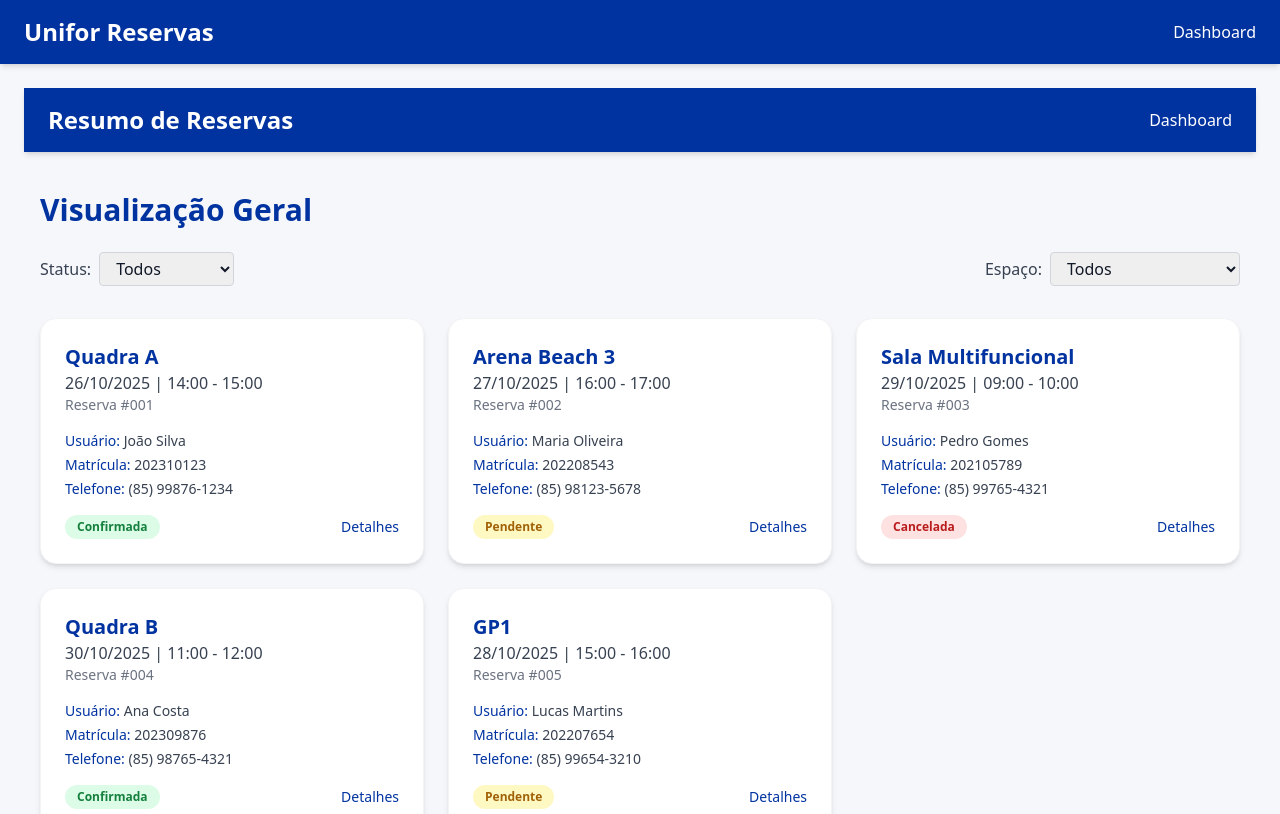
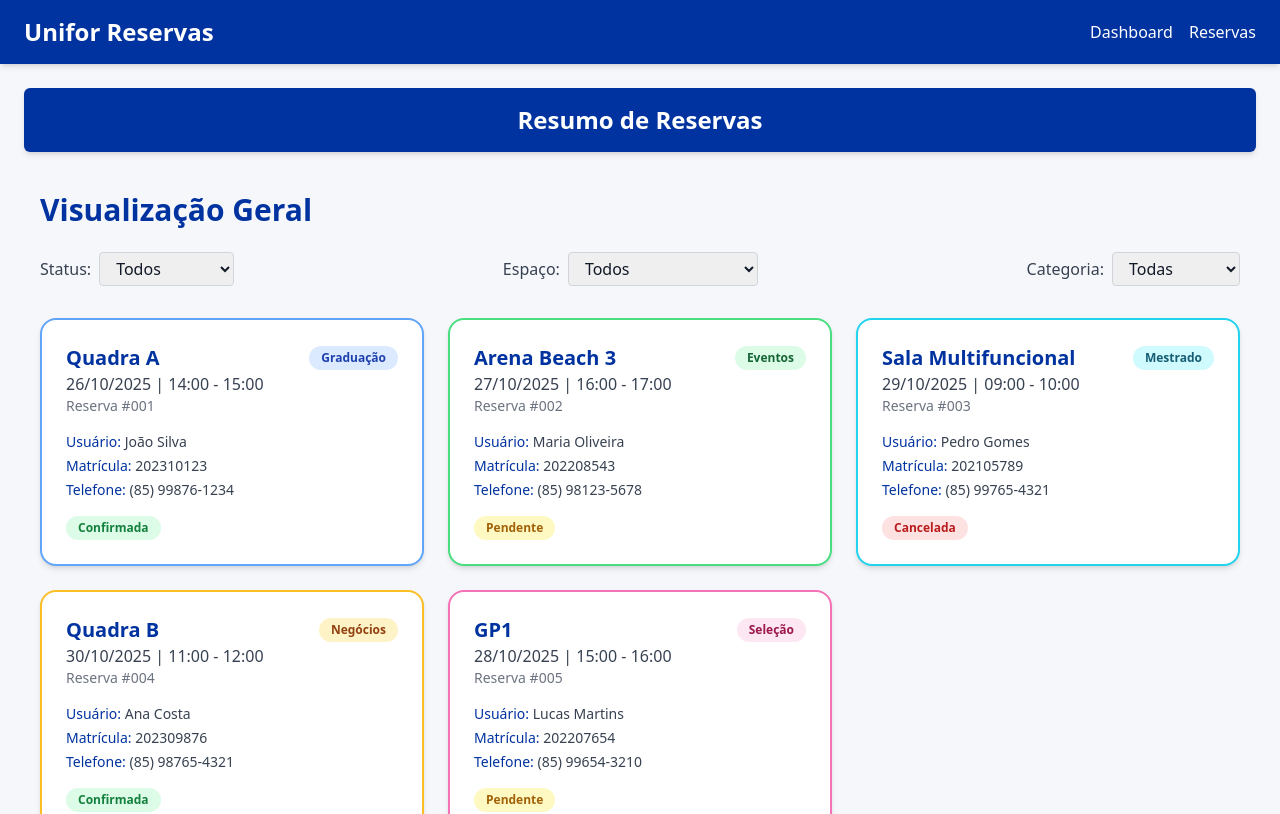
Before and after one commit to savass33/trabalho-dev-web-25.2, a React (Vite) app: page /resumo-reservas in a window 1280 px wide. Shown: the top 814 px of the page. Built offline with nearby package versions, Linux system fonts and the light colour scheme.

Commit message:
feat: reservas view page

```diff
--- a/src/App.tsx
+++ b/src/App.tsx
@@ -9,6 +9,9 @@ export default function App() {
           <nav className="space-x-4 text-sm md:text-base">
             <a href="/" className="hover:underline">
               Dashboard
+            </a>
+            <a href="/resumo-reservas" className="hover:underline">
+              Reservas
             </a>
           </nav>
         </div>
--- a/src/routes/AppRoutes.tsx
+++ b/src/routes/AppRoutes.tsx
@@ -8,6 +8,7 @@ export default function AppRoutes() {
   return (
     <Routes>
       <Route path="/" element={<DashboardView />} />
+      <Route path="/dashboard" element={<DashboardView />} />
       <Route path="/espaco/:nome" element={<DetalheEspacoView />} /> {/* 👈 nova rota */}
       <Route path="/resumo-reservas" element={<ResumoReservasView />} />
 
--- a/src/views/NovaReservaView.tsx
+++ b/src/views/NovaReservaView.tsx
@@ -1,3 +1,4 @@
+/* eslint-disable @typescript-eslint/no-unused-vars */
 import { useState } from "react";
 import ModalConfirmacao from "../components/ModalConfirmacao";
 
@@ -5,14 +6,30 @@ interface FormReservaProps {
   espaco: string;
   dia: string;
   hora: string;
+  categoria: string;
 }
 
-export default function NovaReservaView({ espaco, dia, hora }: FormReservaProps) {
+type Opcao =
+  | "Graduação"
+  | "Pós-Graduação"
+  | "Doutorado"
+  | "Mestrado"
+  | "Negócios"
+  | "Eventos"
+  | "Seleção"
+  | "Aluguel";
+
+export default function NovaReservaView({
+  espaco,
+  dia,
+  hora,
+  categoria,
+}: FormReservaProps) {
   const [nome, setNome] = useState("");
   const [cpf, setCpf] = useState("");
   const [matricula, setMatricula] = useState("");
+  const [opcao, setOpcao] = useState<Opcao | "">("");
   const [showModal, setShowModal] = useState(false);
-
 
   const handleSubmit = (e: React.FormEvent) => {
     e.preventDefault();
@@ -20,20 +37,20 @@ export default function NovaReservaView({ espaco, dia, hora }: FormReservaProps)
       espaco,
       dia,
       hora,
+      categoria: opcao,
       nome,
       cpf,
       matricula,
     });
-     // Exibe modal de confirmação
     setShowModal(true);
   };
 
   const handleCloseModal = () => {
     setShowModal(false);
-    // opcional: limpar formulário
     setNome("");
     setCpf("");
     setMatricula("");
+    setOpcao("");
   };
 
   return (
@@ -42,7 +59,9 @@ export default function NovaReservaView({ espaco, dia, hora }: FormReservaProps)
 
       <form onSubmit={handleSubmit} className="space-y-4">
         <div>
-          <label className="block mb-1 text-sm font-medium">Nome completo</label>
+          <label className="block mb-1 text-sm font-medium">
+            Nome completo
+          </label>
           <input
             type="text"
             value={nome}
@@ -74,6 +93,29 @@ export default function NovaReservaView({ espaco, dia, hora }: FormReservaProps)
           />
         </div>
 
+        <div>
+          <label className="block mb-1 text-sm font-medium" htmlFor="categoria">
+            Categoria
+          </label>
+          <select
+            id="categoria"
+            value={opcao}
+            onChange={(e) => setOpcao(e.target.value as Opcao)}
+            className="w-full border rounded p-2"
+            required
+          >
+            <option value="">Selecione...</option>
+            <option value="Graduação">Graduação</option>
+            <option value="Pós-Graduação">Pós-Graduação</option>
+            <option value="Doutorado">Doutorado</option>
+            <option value="Mestrado">Mestrado</option>
+            <option value="Negócios">Negócios</option>
+            <option value="Eventos">Eventos</option>
+            <option value="Seleção">Seleção</option>
+            <option value="Aluguel">Aluguel</option>
+          </select>
+        </div>
+
         <button
           type="submit"
           className="w-full bg-[#0033A0] text-white py-2 rounded-lg hover:bg-[#1E4BD1]"
@@ -82,7 +124,6 @@ export default function NovaReservaView({ espaco, dia, hora }: FormReservaProps)
         </button>
       </form>
 
-         {/* Modal de Confirmação */}
       <ModalConfirmacao
         isOpen={showModal}
         onClose={handleCloseModal}
@@ -90,7 +131,6 @@ export default function NovaReservaView({ espaco, dia, hora }: FormReservaProps)
         dia={dia}
         hora={hora}
       />
-
     </div>
   );
 }
--- a/src/views/ResumoReservasView.tsx
+++ b/src/views/ResumoReservasView.tsx
@@ -1,6 +1,7 @@
+/* eslint-disable @typescript-eslint/no-explicit-any */
 import { useState, useEffect } from "react";
 
-// Estrutura de uma reserva
+// Estrutura de uma reserva, agora com campo 'categoria'
 interface Reserva {
   id: number;
   espaco: string;
@@ -9,52 +10,173 @@ interface Reserva {
   telefone: string;
   data: string;
   hora: string;
+  categoria:
+    | "Graduação"
+    | "Pós-Graduação"
+    | "Doutorado"
+    | "Mestrado"
+    | "Negócios"
+    | "Eventos"
+    | "Seleção"
+    | "Aluguel";
   status: "Confirmada" | "Pendente" | "Cancelada";
 }
 
+// Mapa de cores fixas por categoria — garante identidade visual e consistência
+const categoriaCores: Record<
+  Reserva["categoria"],
+  { bg: string; text: string; border: string }
+> = {
+  Graduação: {
+    bg: "bg-blue-100",
+    text: "text-blue-800",
+    border: "border-blue-400",
+  },
+  "Pós-Graduação": {
+    bg: "bg-purple-100",
+    text: "text-purple-800",
+    border: "border-purple-400",
+  },
+  Doutorado: {
+    bg: "bg-indigo-100",
+    text: "text-indigo-800",
+    border: "border-indigo-400",
+  },
+  Mestrado: {
+    bg: "bg-cyan-100",
+    text: "text-cyan-800",
+    border: "border-cyan-400",
+  },
+  Negócios: {
+    bg: "bg-amber-100",
+    text: "text-amber-800",
+    border: "border-amber-400",
+  },
+  Eventos: {
+    bg: "bg-green-100",
+    text: "text-green-800",
+    border: "border-green-400",
+  },
+  Seleção: {
+    bg: "bg-pink-100",
+    text: "text-pink-800",
+    border: "border-pink-400",
+  },
+  Aluguel: {
+    bg: "bg-gray-100",
+    text: "text-gray-800",
+    border: "border-gray-400",
+  },
+};
+
 export default function ResumoReservasView() {
   const [reservas, setReservas] = useState<Reserva[]>([]);
-  const [filtroStatus, setFiltroStatus] = useState<"Todos" | "Confirmada" | "Pendente" | "Cancelada">("Todos");
+  const [filtroStatus, setFiltroStatus] = useState<
+    "Todos" | "Confirmada" | "Pendente" | "Cancelada"
+  >("Todos");
   const [filtroEspaco, setFiltroEspaco] = useState<string>("Todos");
+  const [filtroCategoria, setFiltroCategoria] = useState<string>("Todas");
 
   // Dados fictícios para demonstração
   useEffect(() => {
     setReservas([
-      { id: 1, espaco: "Quadra A", usuario: "João Silva", matricula: "202310123", telefone: "(85) 99876-1234", data: "2025-10-26", hora: "14:00 - 15:00", status: "Confirmada" },
-      { id: 2, espaco: "Arena Beach 3", usuario: "Maria Oliveira", matricula: "202208543", telefone: "(85) 98123-5678", data: "2025-10-27", hora: "16:00 - 17:00", status: "Pendente" },
-      { id: 3, espaco: "Sala Multifuncional", usuario: "Pedro Gomes", matricula: "202105789", telefone: "(85) 99765-4321", data: "2025-10-29", hora: "09:00 - 10:00", status: "Cancelada" },
-      { id: 4, espaco: "Quadra B", usuario: "Ana Costa", matricula: "202309876", telefone: "(85) 98765-4321", data: "2025-10-30", hora: "11:00 - 12:00", status: "Confirmada" },
-      { id: 5, espaco: "GP1", usuario: "Lucas Martins", matricula: "202207654", telefone: "(85) 99654-3210", data: "2025-10-28", hora: "15:00 - 16:00", status: "Pendente" },
+      {
+        id: 1,
+        espaco: "Quadra A",
+        usuario: "João Silva",
+        matricula: "202310123",
+        telefone: "(85) 99876-1234",
+        data: "2025-10-26",
+        hora: "14:00 - 15:00",
+        categoria: "Graduação",
+        status: "Confirmada",
+      },
+      {
+        id: 2,
+        espaco: "Arena Beach 3",
+        usuario: "Maria Oliveira",
+        matricula: "202208543",
+        telefone: "(85) 98123-5678",
+        data: "2025-10-27",
+        hora: "16:00 - 17:00",
+        categoria: "Eventos",
+        status: "Pendente",
+      },
+      {
+        id: 3,
+        espaco: "Sala Multifuncional",
+        usuario: "Pedro Gomes",
+        matricula: "202105789",
+        telefone: "(85) 99765-4321",
+        data: "2025-10-29",
+        hora: "09:00 - 10:00",
+        categoria: "Mestrado",
+        status: "Cancelada",
+      },
+      {
+        id: 4,
+        espaco: "Quadra B",
+        usuario: "Ana Costa",
+        matricula: "202309876",
+        telefone: "(85) 98765-4321",
+        data: "2025-10-30",
+        hora: "11:00 - 12:00",
+        categoria: "Negócios",
+        status: "Confirmada",
+      },
+      {
+        id: 5,
+        espaco: "GP1",
+        usuario: "Lucas Martins",
+        matricula: "202207654",
+        telefone: "(85) 99654-3210",
+        data: "2025-10-28",
+        hora: "15:00 - 16:00",
+        categoria: "Seleção",
+        status: "Pendente",
+      },
     ]);
   }, []);
 
-  // Filtragem de reservas
+  // --- Lógica de filtragem ---
+  // Aplica os filtros selecionados pelo usuário em tempo real
   const reservasFiltradas = reservas.filter((reserva) => {
-    const statusMatch = filtroStatus === "Todos" || reserva.status === filtroStatus;
-    const espacoMatch = filtroEspaco === "Todos" || reserva.espaco === filtroEspaco;
-    return statusMatch && espacoMatch;
+    const statusMatch =
+      filtroStatus === "Todos" || reserva.status === filtroStatus;
+    const espacoMatch =
+      filtroEspaco === "Todos" || reserva.espaco === filtroEspaco;
+    const categoriaMatch =
+      filtroCategoria === "Todas" || reserva.categoria === filtroCategoria;
+    return statusMatch && espacoMatch && categoriaMatch;
   });
 
-  // Obter lista única de espaços para filtro
-  const espacos = ["Todos", ...Array.from(new Set(reservas.map(r => r.espaco)))];
+  // Criação dinâmica das listas de filtros (sem duplicações)
+  const espacos = [
+    "Todos",
+    ...Array.from(new Set(reservas.map((r) => r.espaco))),
+  ];
+  const categorias = [
+    "Todas",
+    ...Array.from(new Set(reservas.map((r) => r.categoria))),
+  ];
 
   return (
     <div className="min-h-screen bg-[#F5F7FB] flex flex-col">
-      {/* Cabeçalho */}
-      <header className="bg-[#0033A0] text-white shadow-md">
-        <div className="container mx-auto flex justify-between items-center px-6 py-4">
+      {/* Cabeçalho principal */}
+      <header className="bg-[#0033A0] text-white shadow-md rounded-md">
+        <div className="container mx-auto flex justify-center items-center px-6 py-4">
           <h1 className="text-2xl font-bold">Resumo de Reservas</h1>
-          <nav className="space-x-4 text-sm md:text-base">
-            <a href="/dashboard" className="hover:underline">Dashboard</a>
-          </nav>
+          <nav className="space-x-4 text-sm md:text-base"></nav>
         </div>
       </header>
 
-      {/* Conteúdo */}
+      {/* Conteúdo principal */}
       <main className="flex-grow container mx-auto px-4 py-10">
-        <h2 className="text-3xl font-bold text-[#0033A0] mb-6">Visualização Geral</h2>
+        <h2 className="text-3xl font-bold text-[#0033A0] mb-6">
+          Visualização Geral
+        </h2>
 
-        {/* Filtros */}
+        {/* --- Filtros --- */}
         <div className="flex flex-col md:flex-row md:items-center md:justify-between gap-4 mb-8">
           {/* Filtro por status */}
           <div>
@@ -84,30 +206,76 @@ export default function ResumoReservasView() {
               ))}
             </select>
           </div>
+
+          {/* Filtro por categoria */}
+          <div>
+            <label className="font-medium text-gray-700 mr-2">Categoria:</label>
+            <select
+              className="border border-gray-300 rounded px-3 py-1"
+              value={filtroCategoria}
+              onChange={(e) => setFiltroCategoria(e.target.value)}
+            >
+              {categorias.map((cat) => (
+                <option key={cat}>{cat}</option>
+              ))}
+            </select>
+          </div>
         </div>
 
-        {/* Grid de reservas */}
+        {/* --- Grid de cards --- */}
         <div className="grid grid-cols-1 sm:grid-cols-2 lg:grid-cols-3 gap-6">
-          {reservasFiltradas.map((reserva) => (
+          {reservasFiltradas.map((reserva) => {
+            // Seleciona a paleta de cores da categoria atual
+            const cores = categoriaCores[reserva.categoria];
+
+            return (
               <div
                 key={reserva.id}
-              className="bg-white rounded-2xl shadow-md hover:shadow-lg transition p-6 flex flex-col justify-between border border-gray-100"
+                className={`bg-white rounded-2xl shadow-md hover:shadow-lg transition p-6 flex flex-col justify-between border-2 ${cores.border}`}
               >
-              {/* Local, data e horário em destaque */}
+                {/* Cabeçalho do card */}
                 <div className="mb-4">
-                <h3 className="text-xl font-semibold text-[#0033A0]">{reserva.espaco}</h3>
-                <p className="text-gray-700 font-medium">{new Date(reserva.data).toLocaleDateString("pt-BR")} | {reserva.hora}</p>
-                <p className="text-gray-500 text-sm">Reserva #{reserva.id.toString().padStart(3, "0")}</p>
+                  <div className="flex justify-between items-center">
+                    <h3 className="text-xl font-semibold text-[#0033A0]">
+                      {reserva.espaco}
+                    </h3>
+                    {/* Tag de categoria com cor exclusiva */}
+                    <span
+                      className={`px-3 py-1 text-xs font-semibold rounded-full ${cores.bg} ${cores.text}`}
+                    >
+                      {reserva.categoria}
+                    </span>
+                  </div>
+                  <p className="text-gray-700 font-medium">
+                    {new Date(reserva.data).toLocaleDateString("pt-BR")} |{" "}
+                    {reserva.hora}
+                  </p>
+                  <p className="text-gray-500 text-sm">
+                    Reserva #{reserva.id.toString().padStart(3, "0")}
+                  </p>
                 </div>
 
-              {/* Usuário e informações de contato */}
+                {/* Corpo com informações do usuário */}
                 <div className="space-y-1 text-gray-700 text-sm">
-                <p><span className="font-medium text-[#0033A0]">Usuário:</span> {reserva.usuario}</p>
-                <p><span className="font-medium text-[#0033A0]">Matrícula:</span> {reserva.matricula}</p>
-                <p><span className="font-medium text-[#0033A0]">Telefone:</span> {reserva.telefone}</p>
+                  <p>
+                    <span className="font-medium text-[#0033A0]">Usuário:</span>{" "}
+                    {reserva.usuario}
+                  </p>
+                  <p>
+                    <span className="font-medium text-[#0033A0]">
+                      Matrícula:
+                    </span>{" "}
+                    {reserva.matricula}
+                  </p>
+                  <p>
+                    <span className="font-medium text-[#0033A0]">
+                      Telefone:
+                    </span>{" "}
+                    {reserva.telefone}
+                  </p>
                 </div>
 
-              {/* Status e ações */}
+                {/* Rodapé: status e ação */}
                 <div className="mt-4 flex justify-between items-center">
                   <span
                     className={`px-3 py-1 text-xs font-semibold rounded-full ${
@@ -120,13 +288,21 @@ export default function ResumoReservasView() {
                   >
                     {reserva.status}
                   </span>
-                <button className="text-[#0033A0] font-medium hover:underline text-sm">Detalhes</button>
+
+                  {/* Deixa sem por enquanto, dps a gente coloca */}
+                  {/*                   <button className="text-[#0033A0] font-medium hover:underline text-sm">
+                    Detalhes
+                  </button> */}
                 </div>
               </div>
-          ))}
+            );
+          })}
 
+          {/* Caso não haja resultados */}
           {reservasFiltradas.length === 0 && (
-            <p className="text-center text-gray-500 mt-10 col-span-full">Nenhuma reserva encontrada para os filtros selecionados.</p>
+            <p className="text-center text-gray-500 mt-10 col-span-full">
+              Nenhuma reserva encontrada para os filtros selecionados.
+            </p>
           )}
         </div>
       </main>
```
Lines whose indentation alone changed are shown as unchanged.
